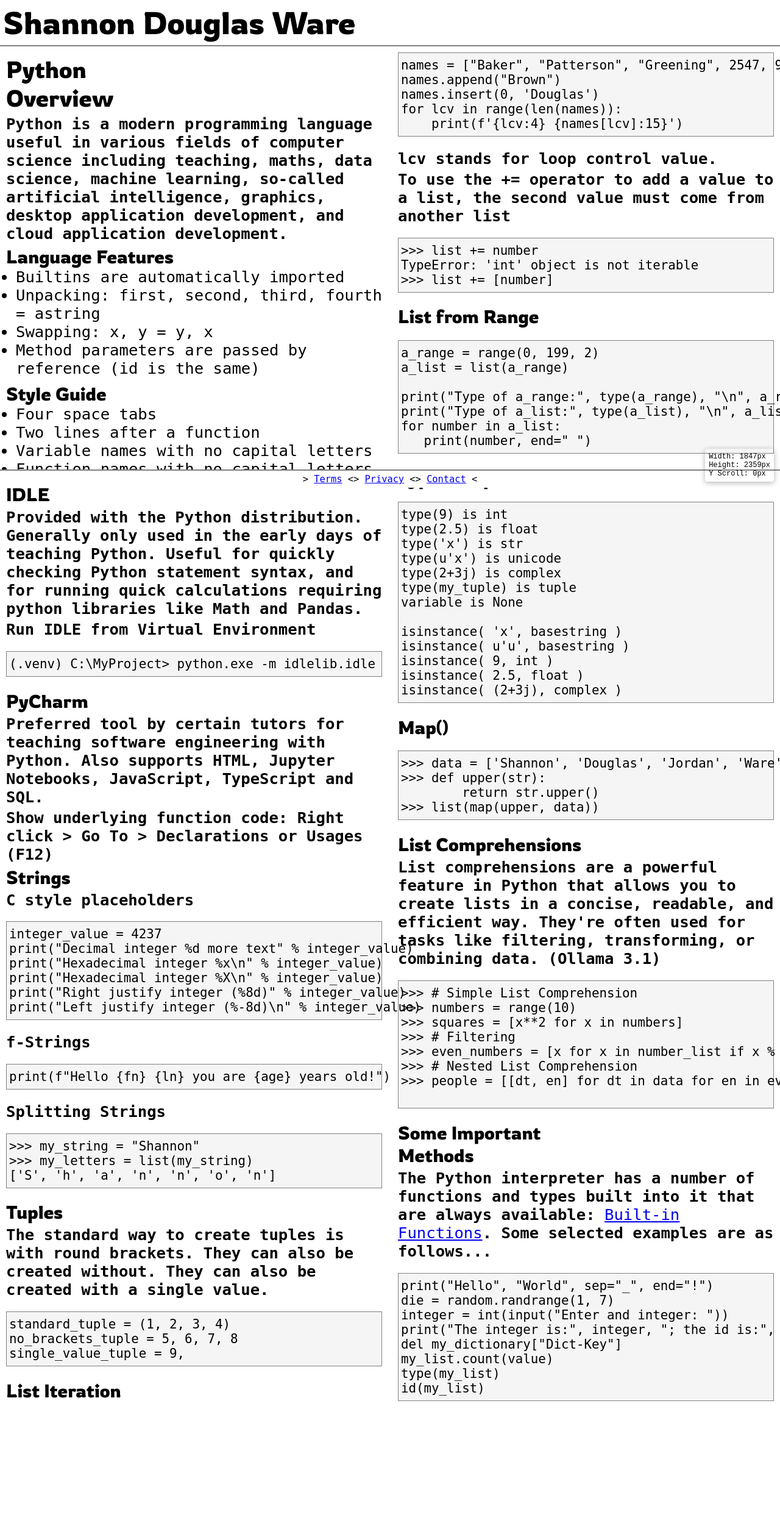
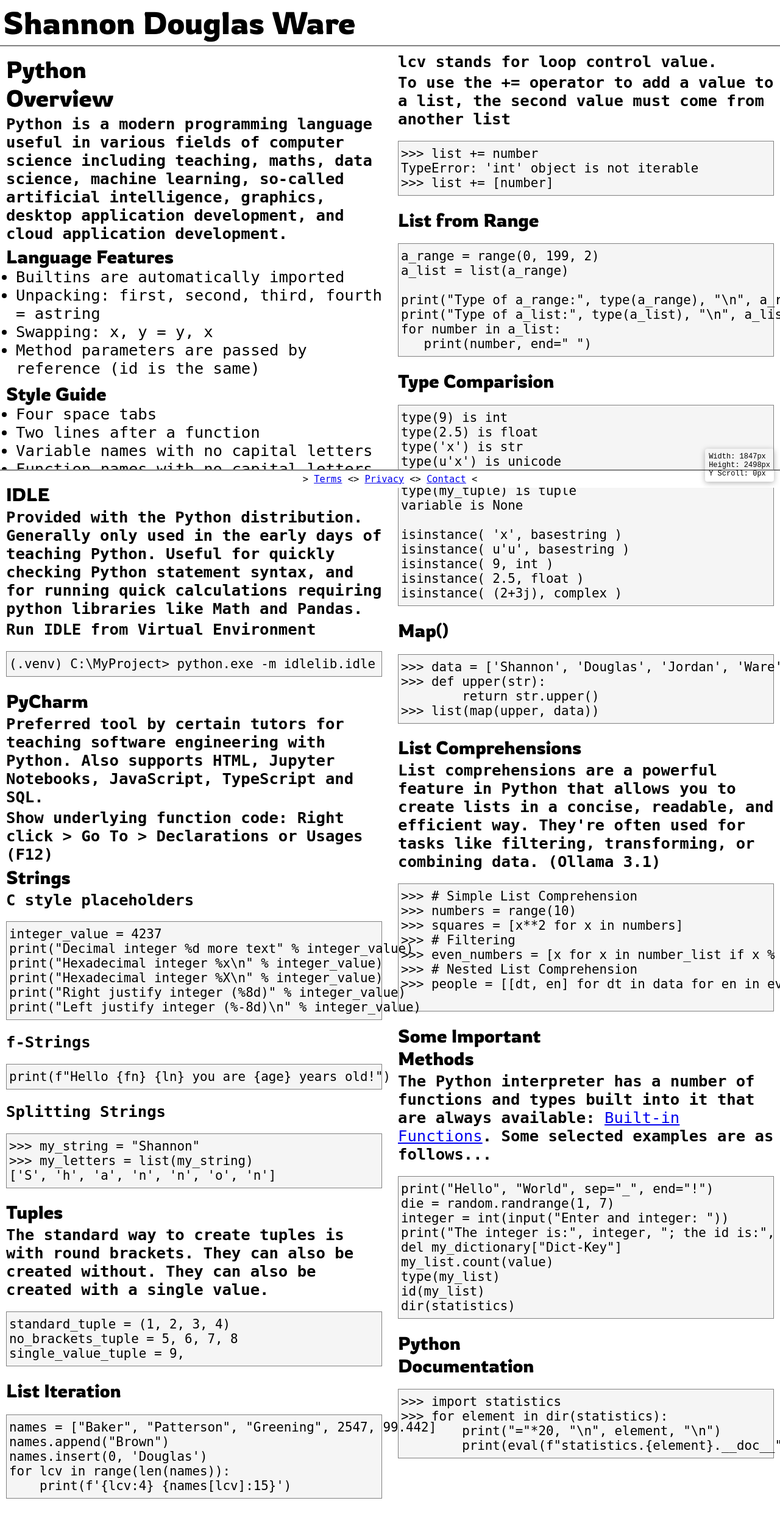
Before and after one commit to spycebot/alex-freberg-cv, a Flask app: page /one-page-python in a window 1280 px wide; the page is wider, and only the part inside the window is pictured. Shown: that part at 61% size. Before the commit the page ends 2298 px from the top of that part, so only its background shows below. Run offline with Flask 3, Linux system fonts and the light colour scheme; some web fonts are replaced.

Commit message:
Add Word CV and cover letter; add doc snippet to Python page

```diff
--- a/templates/index.html
+++ b/templates/index.html
@@ -15,7 +15,7 @@
 
 <h3>Resume: Skills Based</h3>
 <ul>
-    <li><a href="/resume-sql">SQL Developer</a></li>
+    <li><a href="/static/Shannon_Ware_Resume_15_JUL_2025.docx">Delivery Consultant</a></li>
 </ul>
 
 <h3>Curriculum Vitae</h3>
--- a/templates/one-page-data-science.html
+++ b/templates/one-page-data-science.html
@@ -77,6 +77,7 @@
     <pre>>>> df.describe()
 >>> df.info()
 >>> df.head()
+>>> df.columns
 >>> select_column = df["Column Name"]
 >>> type(df)
 >>> type(select_column)
--- a/templates/one-page-python.html
+++ b/templates/one-page-python.html
@@ -146,7 +146,15 @@ print("The integer is:", integer, "; the id is:", id(integer), "; the type is:",
 del my_dictionary["Dict-Key"]
 my_list.count(value)
 type(my_list)
-id(my_list)</pre>
+id(my_list)
+dir(statistics)</pre>
+
+    <h3>Python Documentation</h3>
+
+    <pre>>>> import statistics
+>>> for element in dir(statistics):
+	print("="*20, "\n", element, "\n")
+	print(eval(f"statistics.{element}.__doc__"), "\n")</pre>
 
 
 
```
Also changed, not shown: 2 other files.
